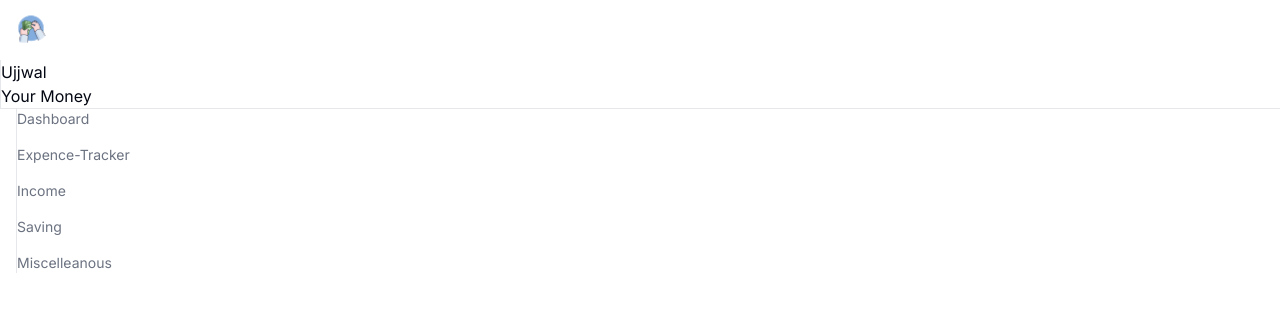
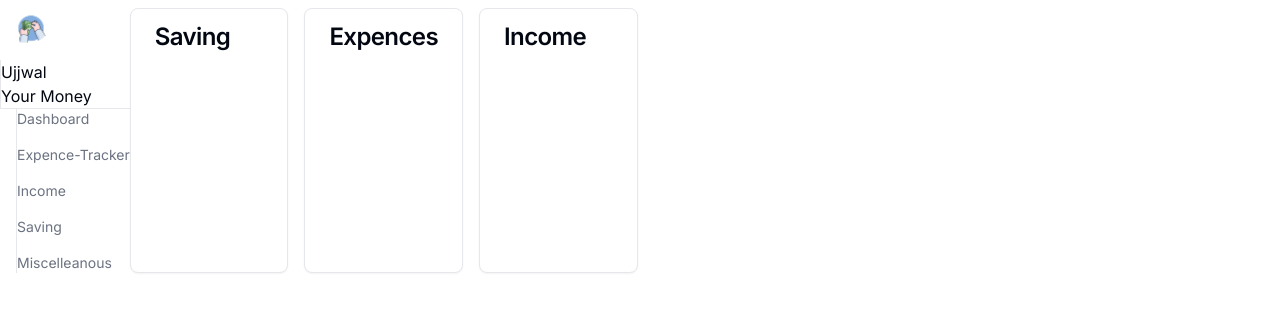
Before and after one commit to ujjwal-207/Expense-tracker, a Next.js app: page /dashboard in a window 1280 px wide. Shown: the top 312 px of the page. Built offline with nearby package versions, Linux system fonts and the light colour scheme.

Commit message:
dialog ui

```diff
--- a/app/dashboard/page.tsx
+++ b/app/dashboard/page.tsx
@@ -1,8 +1,48 @@
 import Sidebar from "@/components/sidebar";
+import ThemeSwitch from "@/components/ThemeSwitch";
+import {
+    Card,
+    CardContent,
+    CardDescription,
+    CardFooter,
+    CardHeader,
+    CardTitle,
+} from "@/components/ui/card"
+const cardDetails =[{
+    title:"Saving",
+    href :"/saving",
+    },
+    {
+        title:"Expences",
+        href:"/expences"
+    },
+    {
+        title:"Income",
+        href:"/income",
+    },
+
+]
+
+export default function Page() {
+    return (
+        <div className="flex">
+            <div>
+                <Sidebar />
+            </div>
+            <div className="grid grid-cols-2 xl:grid-cols-4 gap-4 tracking-tight mt-2">
+
+                {cardDetails.map((details,index)=>(
+                    <Card key={index}>
+                    <CardHeader className="px-4 pt-3 pb-2 xl:py-4 xl:px-6 font-normal" >
+                        <CardTitle>{details.title}</CardTitle>
+                    </CardHeader>
+                </Card>
+                ))}
 
 
-export default function Page(){
-    return(
-        <Sidebar/>
+            </div>
+
+        </div>
+
     )
 }
--- a/app/layout.tsx
+++ b/app/layout.tsx
@@ -2,6 +2,7 @@
 import { Inter } from "next/font/google";
 import "./globals.css";
 import { Providers } from "./providers";
+
 
 
 const inter = Inter({ subsets: ["latin"] });
@@ -18,6 +19,7 @@
 }>) {
   return (
     <html lang="en">
+
       <body className={inter.className}>
         <Providers>
         {children}
--- a/components/sidebar.tsx
+++ b/components/sidebar.tsx
@@ -8,7 +8,7 @@
 
 const Sidebar = () => {
   return (
-    <div className=''>
+    <div className='flex flex-row'>
         <nav>
             <div className='flex flex-col  divide-x'>
                <Image src={logo} alt='' width={60} height={60} />
--- a/components/ui/bentogrid.tsx
+++ /dev/null
@@ -1,54 +0,0 @@
-import { cn } from "@/utils/cn";
-
-export const BentoGrid = ({
-  className,
-  children,
-}: {
-  className?: string;
-  children?: React.ReactNode;
-}) => {
-  return (
-    <div
-      className={cn(
-        "grid md:auto-rows-[18rem] grid-cols-1 md:grid-cols-3 gap-4 max-w-7xl mx-auto ",
-        className
-      )}
-    >
-      {children}
-    </div>
-  );
-};
-
-export const BentoGridItem = ({
-  className,
-  title,
-  description,
-  header,
-  icon,
-}: {
-  className?: string;
-  title?: string | React.ReactNode;
-  description?: string | React.ReactNode;
-  header?: React.ReactNode;
-  icon?: React.ReactNode;
-}) => {
-  return (
-    <div
-      className={cn(
-        "row-span-1 rounded-xl group/bento hover:shadow-xl transition duration-200 shadow-input dark:shadow-none p-4 dark:bg-black dark:border-white/[0.2] bg-white border border-transparent justify-between flex flex-col space-y-4",
-        className
-      )}
-    >
-      {header}
-      <div className="group-hover/bento:translate-x-2 transition duration-200">
-        {icon}
-        <div className="font-sans font-bold text-neutral-600 dark:text-neutral-200 mb-2 mt-2">
-          {title}
-        </div>
-        <div className="font-sans font-normal text-neutral-600 text-xs dark:text-neutral-300">
-          {description}
-        </div>
-      </div>
-    </div>
-  );
-};
--- /dev/null
+++ b/components/ui/card.tsx
@@ -0,0 +1,79 @@
+import * as React from "react"
+
+import { cn } from "@/lib/utils"
+
+const Card = React.forwardRef<
+  HTMLDivElement,
+  React.HTMLAttributes<HTMLDivElement>
+>(({ className, ...props }, ref) => (
+  <div
+    ref={ref}
+    className={cn(
+      "rounded-lg border bg-card text-card-foreground shadow-sm",
+      className
+    )}
+    {...props}
+  />
+))
+Card.displayName = "Card"
+
+const CardHeader = React.forwardRef<
+  HTMLDivElement,
+  React.HTMLAttributes<HTMLDivElement>
+>(({ className, ...props }, ref) => (
+  <div
+    ref={ref}
+    className={cn("flex flex-col space-y-1.5 p-6", className)}
+    {...props}
+  />
+))
+CardHeader.displayName = "CardHeader"
+
+const CardTitle = React.forwardRef<
+  HTMLParagraphElement,
+  React.HTMLAttributes<HTMLHeadingElement>
+>(({ className, ...props }, ref) => (
+  <h3
+    ref={ref}
+    className={cn(
+      "text-2xl font-semibold leading-none tracking-tight",
+      className
+    )}
+    {...props}
+  />
+))
+CardTitle.displayName = "CardTitle"
+
+const CardDescription = React.forwardRef<
+  HTMLParagraphElement,
+  React.HTMLAttributes<HTMLParagraphElement>
+>(({ className, ...props }, ref) => (
+  <p
+    ref={ref}
+    className={cn("text-sm text-muted-foreground", className)}
+    {...props}
+  />
+))
+CardDescription.displayName = "CardDescription"
+
+const CardContent = React.forwardRef<
+  HTMLDivElement,
+  React.HTMLAttributes<HTMLDivElement>
+>(({ className, ...props }, ref) => (
+  <div ref={ref} className={cn("p-6 pt-0", className)} {...props} />
+))
+CardContent.displayName = "CardContent"
+
+const CardFooter = React.forwardRef<
+  HTMLDivElement,
+  React.HTMLAttributes<HTMLDivElement>
+>(({ className, ...props }, ref) => (
+  <div
+    ref={ref}
+    className={cn("flex items-center p-6 pt-0", className)}
+    {...props}
+  />
+))
+CardFooter.displayName = "CardFooter"
+
+export { Card, CardHeader, CardFooter, CardTitle, CardDescription, CardContent }
--- /dev/null
+++ b/components/ui/dialog.tsx
@@ -0,0 +1,122 @@
+"use client"
+
+import * as React from "react"
+import * as DialogPrimitive from "@radix-ui/react-dialog"
+import { X } from "lucide-react"
+
+import { cn } from "@/lib/utils"
+
+const Dialog = DialogPrimitive.Root
+
+const DialogTrigger = DialogPrimitive.Trigger
+
+const DialogPortal = DialogPrimitive.Portal
+
+const DialogClose = DialogPrimitive.Close
+
+const DialogOverlay = React.forwardRef<
+  React.ElementRef<typeof DialogPrimitive.Overlay>,
+  React.ComponentPropsWithoutRef<typeof DialogPrimitive.Overlay>
+>(({ className, ...props }, ref) => (
+  <DialogPrimitive.Overlay
+    ref={ref}
+    className={cn(
+      "fixed inset-0 z-50 bg-black/80  data-[state=open]:animate-in data-[state=closed]:animate-out data-[state=closed]:fade-out-0 data-[state=open]:fade-in-0",
+      className
+    )}
+    {...props}
+  />
+))
+DialogOverlay.displayName = DialogPrimitive.Overlay.displayName
+
+const DialogContent = React.forwardRef<
+  React.ElementRef<typeof DialogPrimitive.Content>,
+  React.ComponentPropsWithoutRef<typeof DialogPrimitive.Content>
+>(({ className, children, ...props }, ref) => (
+  <DialogPortal>
+    <DialogOverlay />
+    <DialogPrimitive.Content
+      ref={ref}
+      className={cn(
+        "fixed left-[50%] top-[50%] z-50 grid w-full max-w-lg translate-x-[-50%] translate-y-[-50%] gap-4 border bg-background p-6 shadow-lg duration-200 data-[state=open]:animate-in data-[state=closed]:animate-out data-[state=closed]:fade-out-0 data-[state=open]:fade-in-0 data-[state=closed]:zoom-out-95 data-[state=open]:zoom-in-95 data-[state=closed]:slide-out-to-left-1/2 data-[state=closed]:slide-out-to-top-[48%] data-[state=open]:slide-in-from-left-1/2 data-[state=open]:slide-in-from-top-[48%] sm:rounded-lg",
+        className
+      )}
+      {...props}
+    >
+      {children}
+      <DialogPrimitive.Close className="absolute right-4 top-4 rounded-sm opacity-70 ring-offset-background transition-opacity hover:opacity-100 focus:outline-none focus:ring-2 focus:ring-ring focus:ring-offset-2 disabled:pointer-events-none data-[state=open]:bg-accent data-[state=open]:text-muted-foreground">
+        <X className="h-4 w-4" />
+        <span className="sr-only">Close</span>
+      </DialogPrimitive.Close>
+    </DialogPrimitive.Content>
+  </DialogPortal>
+))
+DialogContent.displayName = DialogPrimitive.Content.displayName
+
+const DialogHeader = ({
+  className,
+  ...props
+}: React.HTMLAttributes<HTMLDivElement>) => (
+  <div
+    className={cn(
+      "flex flex-col space-y-1.5 text-center sm:text-left",
+      className
+    )}
+    {...props}
+  />
+)
+DialogHeader.displayName = "DialogHeader"
+
+const DialogFooter = ({
+  className,
+  ...props
+}: React.HTMLAttributes<HTMLDivElement>) => (
+  <div
+    className={cn(
+      "flex flex-col-reverse sm:flex-row sm:justify-end sm:space-x-2",
+      className
+    )}
+    {...props}
+  />
+)
+DialogFooter.displayName = "DialogFooter"
+
+const DialogTitle = React.forwardRef<
+  React.ElementRef<typeof DialogPrimitive.Title>,
+  React.ComponentPropsWithoutRef<typeof DialogPrimitive.Title>
+>(({ className, ...props }, ref) => (
+  <DialogPrimitive.Title
+    ref={ref}
+    className={cn(
+      "text-lg font-semibold leading-none tracking-tight",
+      className
+    )}
+    {...props}
+  />
+))
+DialogTitle.displayName = DialogPrimitive.Title.displayName
+
+const DialogDescription = React.forwardRef<
+  React.ElementRef<typeof DialogPrimitive.Description>,
+  React.ComponentPropsWithoutRef<typeof DialogPrimitive.Description>
+>(({ className, ...props }, ref) => (
+  <DialogPrimitive.Description
+    ref={ref}
+    className={cn("text-sm text-muted-foreground", className)}
+    {...props}
+  />
+))
+DialogDescription.displayName = DialogPrimitive.Description.displayName
+
+export {
+  Dialog,
+  DialogPortal,
+  DialogOverlay,
+  DialogClose,
+  DialogTrigger,
+  DialogContent,
+  DialogHeader,
+  DialogFooter,
+  DialogTitle,
+  DialogDescription,
+}
--- a/package.json
+++ b/package.json
@@ -10,6 +10,7 @@
   },
   "dependencies": {
     "@nextui-org/react": "^2.4.2",
+    "@radix-ui/react-dialog": "^1.1.1",
     "class-variance-authority": "^0.7.0",
     "clsx": "^2.1.1",
     "framer-motion": "^11.3.0",
```
Also changed, not shown: app/income/page.tsx (added, +7 -0 lines), components/Grid.tsx (deleted), data/index.ts (line endings or trailing spaces), 1 other file (tests, documents, lock files or other folders).
